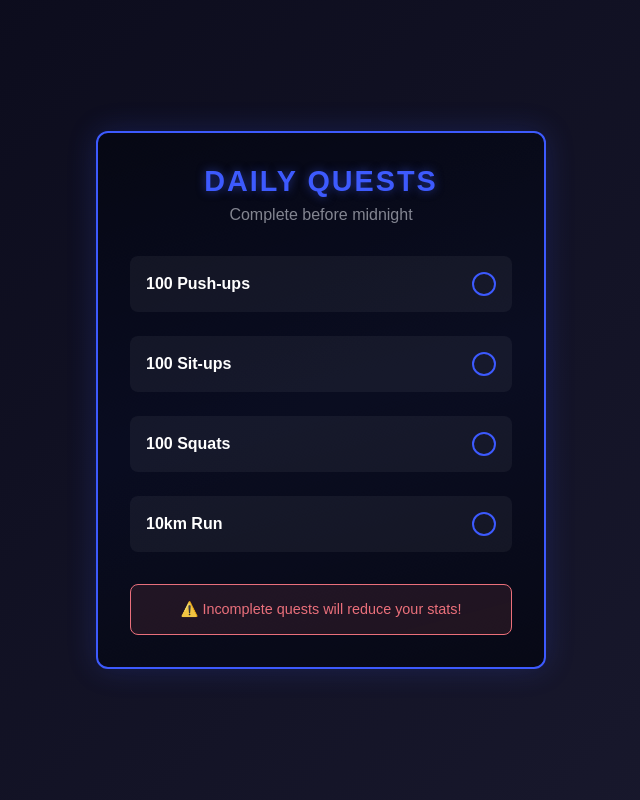
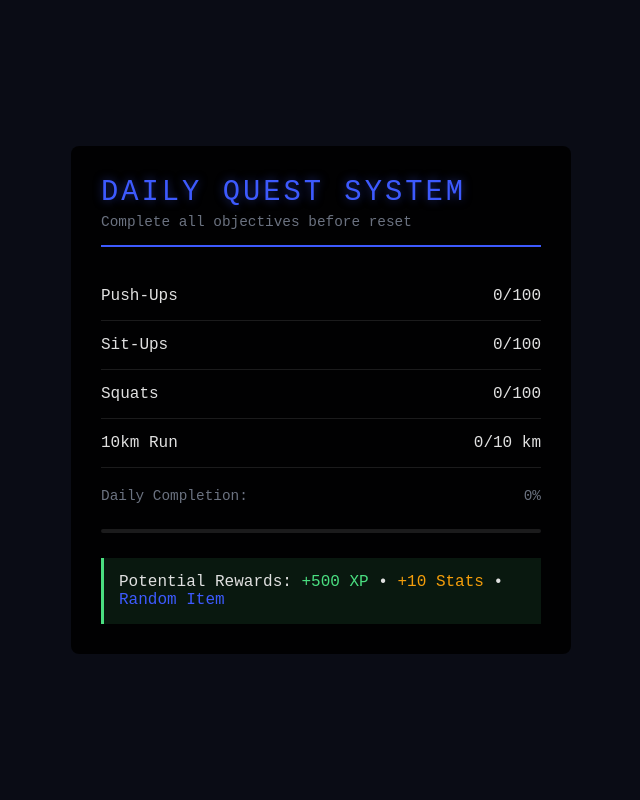
Before and after one commit to iamsandeshk/DailyQuests, a plain HTML site: page index.html in a window 1280 px wide. Shown: the whole page, without its empty margins (319-959 px from the left). Drawn offline with Linux system fonts and the light colour scheme.

Commit message:
Update index.html

```diff
--- a/index.html
+++ b/index.html
@@ -1,213 +1,245 @@
 <!DOCTYPE html>
 <html lang="en">
 <head>
-  <meta charset="UTF-8" />
-  <title>Daily Quests - Solo Leveling</title>
+  <meta charset="UTF-8">
+  <title>Daily Quest Panel - Solo Leveling</title>
   <style>
-    /* Base Styles */
     * {
       margin: 0;
       padding: 0;
       box-sizing: border-box;
-      font-family: 'Arial', sans-serif;
+      font-family: 'Courier New', monospace;
     }
 
     body {
-      background: linear-gradient(135deg, #0a0a1a, #1a1a2f);
-      color: #fff;
+      background: #0a0c15;
+      color: #e0e0e0;
       display: flex;
+      justify-content: center;
       align-items: center;
-      justify-content: center;
       min-height: 100vh;
-      padding: 1rem;
+      padding: 20px;
     }
 
-    .quest-container {
-      background: rgba(0, 0, 0, 0.8);
-      border: 2px solid #3d5afe;
-      border-radius: 12px;
-      padding: 2rem;
+    .quest-panel {
+      background: rgba(0, 0, 0, 0.9);
       width: 100%;
-      max-width: 450px;
+      max-width: 500px;
+      padding: 30px;
+      border-radius: 8px;
       position: relative;
       overflow: hidden;
-      box-shadow: 0 0 30px rgba(61, 90, 254, 0.2);
     }
 
-    .quest-container::before {
-      content: '';
-      position: absolute;
-      top: -50%;
-      left: -50%;
-      width: 200%;
-      height: 200%;
-      background: linear-gradient(45deg, transparent, #3d5afe, transparent);
-      animation: glow 6s linear infinite;
-      opacity: 0.1;
+    .header {
+      border-bottom: 2px solid #3d5afe;
+      padding-bottom: 15px;
+      margin-bottom: 25px;
     }
 
-    h1 {
-      font-size: 1.8rem;
-      margin-bottom: 0.5rem;
-      text-align: center;
+    .title {
+      font-size: 1.8em;
+      color: #3d5afe;
       text-transform: uppercase;
-      letter-spacing: 2px;
-      color: #3d5afe;
+      letter-spacing: 3px;
       text-shadow: 0 0 10px rgba(61, 90, 254, 0.5);
     }
 
-    h2 {
-      font-size: 1rem;
-      text-align: center;
-      margin-bottom: 2rem;
-      color: #888;
-      font-weight: 300;
+    .subtitle {
+      color: #6b7280;
+      font-size: 0.9em;
+      margin-top: 5px;
     }
 
-    .goal {
-      margin: 1.5rem 0;
-      padding: 1rem;
-      background: rgba(255, 255, 255, 0.05);
-      border-radius: 8px;
+    .quest-item {
+      padding: 15px 0;
+      border-bottom: 1px solid rgba(255, 255, 255, 0.1);
       cursor: pointer;
       transition: all 0.3s ease;
+      display: flex;
+      justify-content: space-between;
+      align-items: center;
+    }
+
+    .quest-item:hover {
+      background: rgba(61, 90, 254, 0.05);
+    }
+
+    .quest-item.completed {
+      color: #4ade80;
       position: relative;
     }
 
-    .goal:hover {
-      background: rgba(61, 90, 254, 0.1);
-      transform: translateY(-2px);
+    .quest-item.completed::after {
+      content: '✓';
+      color: #4ade80;
+      margin-left: 15px;
+      animation: checkPop 0.3s ease;
     }
 
-    .goal.completed {
-      background: rgba(76, 222, 128, 0.1);
-      border-color: #4ade80;
+    .progress-container {
+      margin-top: 25px;
+      background: rgba(255, 255, 255, 0.1);
+      height: 4px;
+      border-radius: 2px;
     }
 
-    .goal-title {
-      font-weight: bold;
-      display: flex;
-      align-items: center;
-      gap: 1rem;
-      color: #fff;
+    .progress-bar {
+      height: 100%;
+      background: #3d5afe;
+      transition: width 0.5s ease;
     }
 
-    .goal-title::after {
-      content: '';
-      width: 20px;
-      height: 20px;
-      border: 2px solid #3d5afe;
-      border-radius: 50%;
-      margin-left: auto;
-      transition: all 0.3s ease;
+    @keyframes checkPop {
+      0% { transform: scale(0); }
+      90% { transform: scale(1.2); }
+      100% { transform: scale(1); }
     }
 
-    .goal.completed .goal-title::after {
-      background: #4ade80;
-      border-color: #4ade80;
-      content: '✓';
+    .status-bar {
       display: flex;
-      align-items: center;
-      justify-content: center;
-      color: #000;
-      font-size: 12px;
+      justify-content: space-between;
+      margin-top: 20px;
+      color: #6b7280;
+      font-size: 0.9em;
     }
 
-    .caution {
-      margin-top: 2rem;
-      padding: 1rem;
-      background: rgba(248, 113, 113, 0.1);
-      border: 1px solid #f87171;
-      border-radius: 8px;
-      text-align: center;
-      font-size: 0.9rem;
-      color: #f87171;
-    }
-
-    @keyframes glow {
-      0% { transform: rotate(0deg); }
-      100% { transform: rotate(360deg); }
+    .rewards {
+      margin-top: 25px;
+      padding: 15px;
+      background: rgba(76, 222, 128, 0.1);
+      border-left: 3px solid #4ade80;
     }
   </style>
 </head>
 <body>
-  <div class="quest-container">
-    <h1>Daily Quests</h1>
-    <h2>Complete before midnight</h2>
-
-    <div class="goal" onclick="toggleGoal('pushups')">
-      <div class="goal-title">100 Push-ups</div>
+  <div class="quest-panel">
+    <div class="header">
+      <div class="title">Daily Quest System</div>
+      <div class="subtitle">Complete all objectives before reset</div>
     </div>
 
-    <div class="goal" onclick="toggleGoal('situps')">
-      <div class="goal-title">100 Sit-ups</div>
+    <div class="quest-item" onclick="toggleQuest('pushups')">
+      <span>Push-Ups</span>
+      <span>0/100</span>
     </div>
 
-    <div class="goal" onclick="toggleGoal('squats')">
-      <div class="goal-title">100 Squats</div>
+    <div class="quest-item" onclick="toggleQuest('situps')">
+      <span>Sit-Ups</span>
+      <span>0/100</span>
     </div>
 
-    <div class="goal" onclick="toggleGoal('run')">
-      <div class="goal-title">10km Run</div>
+    <div class="quest-item" onclick="toggleQuest('squats')">
+      <span>Squats</span>
+      <span>0/100</span>
     </div>
 
-    <div class="caution">
-      ⚠️ Incomplete quests will reduce your stats!
+    <div class="quest-item" onclick="toggleQuest('run')">
+      <span>10km Run</span>
+      <span>0/10 km</span>
+    </div>
+
+    <div class="status-bar">
+      <span>Daily Completion:</span>
+      <span>0%</span>
+    </div>
+
+    <div class="progress-container">
+      <div class="progress-bar" style="width: 0%"></div>
+    </div>
+
+    <div class="rewards">
+      Potential Rewards:
+      <span style="color: #4ade80">+500 XP</span> •
+      <span style="color: #f59e0b">+10 Stats</span> •
+      <span style="color: #3d5afe">Random Item</span>
     </div>
   </div>
 
   <script>
-    const goals = {
-      pushups: false,
-      situps: false,
-      squats: false,
-      run: false
+    const quests = {
+      pushups: { current: 0, target: 100, element: null },
+      situps: { current: 0, target: 100, element: null },
+      squats: { current: 0, target: 100, element: null },
+      run: { current: 0, target: 10, element: null }
     };
 
-    // Check daily reset
+    function initialize() {
+      document.querySelectorAll('.quest-item').forEach((item, index) => {
+        const key = Object.keys(quests)[index];
+        quests[key].element = item;
+        item.querySelector('span:last-child').textContent =
+          `${quests[key].current}/${quests[key].target}${key === 'run' ? ' km' : ''}`;
+      });
+      checkDailyReset();
+      updateProgress();
+    }
+
+    function toggleQuest(questType) {
+      const quest = quests[questType];
+      quest.current = quest.current === quest.target ? 0 : quest.target;
+      quest.element.classList.toggle('completed', quest.current === quest.target);
+      quest.element.querySelector('span:last-child').textContent =
+        `${quest.current}/${quest.target}${questType === 'run' ? ' km' : ''}`;
+      updateProgress();
+      saveProgress();
+    }
+
+    function updateProgress() {
+      const completed = Object.values(quests).filter(q => q.current === q.target).length;
+      const progress = (completed / Object.keys(quests).length) * 100;
+      document.querySelector('.progress-bar').style.width = `${progress}%`;
+      document.querySelector('.status-bar span:last-child').textContent = `${Math.round(progress)}%`;
+    }
+
     function checkDailyReset() {
       const lastReset = localStorage.getItem('lastReset');
       const currentDate = new Date().toDateString();
 
       if (!lastReset || lastReset !== currentDate) {
-        resetAll();
+        resetQuests();
         localStorage.setItem('lastReset', currentDate);
+      } else {
+        loadProgress();
       }
     }
 
-    // Toggle goal completion
-    function toggleGoal(goalName) {
-      const goalElement = document.querySelector(`[onclick="toggleGoal('${goalName}')"]`);
-      goals[goalName] = !goals[goalName];
-      goalElement.classList.toggle('completed');
-      localStorage.setItem('goals', JSON.stringify(goals));
+    function resetQuests() {
+      Object.values(quests).forEach(quest => {
+        quest.current = 0;
+        quest.element?.classList.remove('completed');
+        if(quest.element) {
+          quest.element.querySelector('span:last-child').textContent =
+            `0/${quest.target}${quest === quests.run ? ' km' : ''}`;
+        }
+      });
+      updateProgress();
     }
 
-    // Reset all goals
-    function resetAll() {
-      document.querySelectorAll('.goal').forEach(goal => {
-        goal.classList.remove('completed');
-      });
-      Object.keys(goals).forEach(key => goals[key] = false);
-      localStorage.setItem('goals', JSON.stringify(goals));
+    function saveProgress() {
+      localStorage.setItem('questProgress', JSON.stringify(quests));
     }
 
-    // Load saved state
     function loadProgress() {
-      const savedGoals = localStorage.getItem('goals');
-      if (savedGoals) {
-        Object.assign(goals, JSON.parse(savedGoals));
-        Object.keys(goals).forEach(key => {
-          if (goals[key]) {
-            document.querySelector(`[onclick="toggleGoal('${key}')"]`).classList.add('completed');
+      const saved = localStorage.getItem('questProgress');
+      if (saved) {
+        const data = JSON.parse(saved);
+        Object.keys(quests).forEach(key => {
+          if (data[key]) {
+            quests[key].current = data[key].current;
+            if (quests[key].element) {
+              quests[key].element.classList.toggle('completed', data[key].current === data[key].target);
+              quests[key].element.querySelector('span:last-child').textContent =
+                `${data[key].current}/${data[key].target}${key === 'run' ? ' km' : ''}`;
+            }
           }
         });
+        updateProgress();
       }
     }
 
-    // Initialize
-    checkDailyReset();
-    loadProgress();
+    // Initialize on load
+    window.onload = initialize;
     // Check for reset every minute
     setInterval(checkDailyReset, 60000);
   </script>
```
